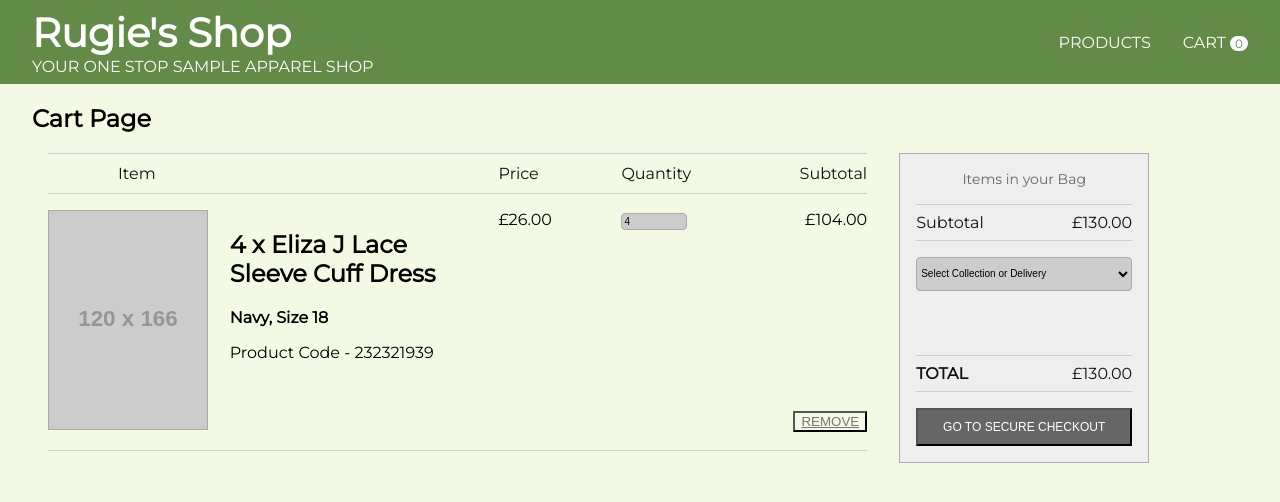
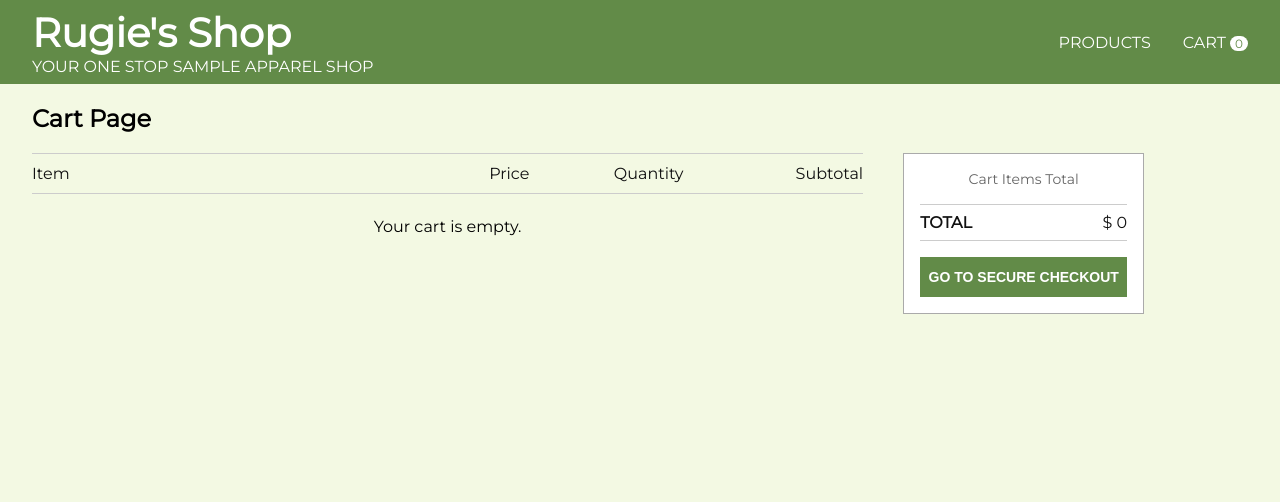
Before and after one commit to norugie/ecommerce-webapp, a React (Create React App) app: page /cart in a window 1280 px wide. Shown: the top 502 px of the page. Built offline with nearby package versions, Linux system fonts and the light colour scheme.

Commit message:
full cart functionality with localstorage

```diff
--- a/src/App.css
+++ b/src/App.css
@@ -3,3 +3,26 @@
     max-width: 1280px;
     margin: 0 auto;
 }
+
+a, button {
+    cursor: pointer;
+}
+
+button {
+    width: 100%;
+    background-color: #628b48;
+    color: #fff;
+    border: 0;
+    font-size: 14px;
+    font-weight: 600;
+    line-height: 20px;
+    position: relative;
+    text-align: center;
+    text-decoration: none;
+    white-space: nowrap;
+    cursor: pointer;
+
+    display: block;
+    text-transform: uppercase;
+    padding: 0.625rem 0;
+}
--- a/src/App.js
+++ b/src/App.js
@@ -1,21 +1,27 @@
 import './App.css';
 import { BrowserRouter as Router, Routes, Route } from 'react-router-dom';
-import { useState } from 'react';
+import { useEffect, useState } from 'react';
 import Navbar from './components/navbar';
 import Products from './pages/products/products';
 import Cart from './pages/cart/cart';
 
 function App() {
-    const [cart, setCart] = useState([]);
+    const [cart, setCart] = useState(localStorage.getItem('cart') ? JSON.parse(localStorage.getItem('cart')) : []);
     const cartNumber = cart.length;
+    const [total, setTotal] = useState(localStorage.getItem('total') ? parseInt(localStorage.getItem('total')) : 0);
 
     function handleAddToCart (product) {
-        let index = cart.findIndex((c) => c.id === product.id);
-        index !== -1 ? console.log("item already exists") : console.log("new item");
-        index !== -1 ? setCart((cart) => cart.map((c) => c.id === product.id ? {...c, quantity: c.quantity + 1 } : c)) : setCart((cart) => [...cart, {...product, quantity: 1}]);
+        let index = cart.findIndex((item) => item.id === product.id);
+
+        index !== -1 ? setCart((cart) => cart.map((item) => item.id === product.id ? {...item, quantity: item.quantity + 1 } : item)) : setCart((cart) => [...cart, {...product, quantity: 1}]);
+
+        setTotal(total + product.price);
     }
 
-    console.log(cart);
+    useEffect(() => {
+        localStorage.setItem('cart', JSON.stringify(cart));
+        localStorage.setItem('total', total);
+    }, [cart, total]);
 
     return (
         <div className='app'>
@@ -31,7 +37,7 @@ function App() {
                     } />
                     <Route path='/cart' element={
                         <div className='container'>
-                            <Cart cart={cart} setCart={setCart} />
+                            <Cart cart={cart} setCart={setCart} total={total} setTotal={setTotal} />
                         </div>
                     }/>
                 </Routes>
--- a/src/components/basket.jsx
+++ b/src/components/basket.jsx
@@ -1,34 +1,19 @@
-function Basket () {
+import Item from './item';
+
+function Basket ({cart, setCart, onChangeItemQuantity, onRemoveItemFromCart}) {
     return (
-        <div class="basket">
-            <div class="basket-labels">
+        <div className='basket'>
+            <div className='basket-labels'>
                 <ul>
-                <li class="item item-heading">Item</li>
-                <li class="price">Price</li>
-                <li class="quantity">Quantity</li>
-                <li class="subtotal">Subtotal</li>
+                    <li className='item item-heading'>Item</li>
+                    <li className='price'>Price</li>
+                    <li className='quantity'>Quantity</li>
+                    <li className='subtotal'>Subtotal</li>
                 </ul>
             </div>
-            <div class="basket-product">
-                <div class="item">
-                <div class="product-cart-image">
-                    <img src="http://placehold.it/120x166" alt="Placholder Image 2" class="product-frame" />
-                </div>
-                <div class="product-details">
-                    <h2><strong><span class="item-quantity">4</span> x Eliza J</strong> Lace Sleeve Cuff Dress</h2>
-                    <p><strong>Navy, Size 18</strong></p>
-                    <p>Product Code - 232321939</p>
-                </div>
-                </div>
-                <div class="price">26.00</div>
-                <div class="quantity">
-                <input type="number" value="4" min="1" class="quantity-field" />
-                </div>
-                <div class="subtotal">104.00</div>
-                <div class="remove">
-                <button>Remove</button>
-                </div>
-            </div>
+
+            {cart.length > 0 ? cart.map((item) => <Item key={item.id} item={item} onChangeItemQuantity={onChangeItemQuantity} onRemoveItemFromCart={onRemoveItemFromCart} />) : <div className='empty-cart'>Your cart is empty.</div>}
+            {cart.length > 0 && <button onClick={() => setCart([])}>Clear Cart</button>}
         </div>
     );
 }
--- /dev/null
+++ b/src/components/item.jsx
@@ -0,0 +1,33 @@
+import { useState } from "react";
+
+function Item ({item, onChangeItemQuantity, onRemoveItemFromCart}) {
+    const [quantity, setQuantity] = useState(item.quantity);
+
+    function onChangeValue (quantity) {
+        setQuantity(parseInt(quantity));
+        onChangeItemQuantity(item, quantity);
+    }
+    return (
+        <div className='basket-product'>
+            <div className='item'>
+                <div className='product-cart-image'>
+                    <img src={item.image} alt={item.name} className='product-frame' />
+                </div>
+                <div className='product-details'>
+                    <h2>{item.name}</h2>
+                    <p>{item.description}</p>
+                </div>
+            </div>
+            <div className='price'>$ {item.price}</div>
+            <div className='quantity'>
+                <input type='number' className='quantity-field' min='1' value={parseInt(quantity)} onChange={(e) => onChangeValue(e.target.value)} />
+            </div>
+            <div className='subtotal'>$ {item.price * quantity}</div>
+            <div className='remove'>
+                <button onClick={() => onRemoveItemFromCart(item)}>Remove</button>
+            </div>
+        </div>
+    );
+}
+
+export default Item;
--- a/src/components/product.jsx
+++ b/src/components/product.jsx
@@ -11,7 +11,7 @@ function Product ({product, setOpen, setSelectedProduct, onAddToCart}) {
             </div>
             <div className='product-info'>
                 <h3 className='product-title'><a href='/#' onClick={() => onOpenProductModal(product)}>{product.name}</a></h3>
-                <h3 className='product-price'>$ {product.price.toFixed(2)}</h3>
+                <h3 className='product-price'>$ {product.price}</h3>
             </div>
             <button className='add-to-cart-btn' onClick={() => onAddToCart(product)}>Add to cart</button>
         </div>
--- a/src/components/summary.jsx
+++ b/src/components/summary.jsx
@@ -1,33 +1,16 @@
-function Summary () {
+function Summary ({total}) {
     return (
         <aside>
-        <div class="summary">
-            <div class="summary-total-items"><span class="total-items"></span> Items in your Bag</div>
-            <div class="summary-subtotal">
-            <div class="subtotal-title">Subtotal</div>
-            <div class="subtotal-value final-value" id="basket-subtotal">130.00</div>
-            <div class="summary-promo hide">
-                <div class="promo-title">Promotion</div>
-                <div class="promo-value final-value" id="basket-promo"></div>
+            <div className='summary'>
+                <div className='summary-total-items'>Cart Items Total</div>
+                <div className='summary-total'>
+                    <div className='total-title'>Total</div>
+                    <div className='total-value final-value'>$ {total}</div>
+                </div>
+                <div className='summary-checkout'>
+                    <button className='checkout-cta'>Go to Secure Checkout</button>
+                </div>
             </div>
-            </div>
-            <div class="summary-delivery">
-            <select name="delivery-collection" class="summary-delivery-selection">
-                <option value="0" selected="selected">Select Collection or Delivery</option>
-                <option value="collection">Collection</option>
-                <option value="first-class">Royal Mail 1st Class</option>
-                <option value="second-class">Royal Mail 2nd Class</option>
-                <option value="signed-for">Royal Mail Special Delivery</option>
-            </select>
-            </div>
-            <div class="summary-total">
-            <div class="total-title">Total</div>
-            <div class="total-value final-value" id="basket-total">130.00</div>
-            </div>
-            <div class="summary-checkout">
-            <button class="checkout-cta">Go to Secure Checkout</button>
-            </div>
-        </div>
         </aside>
     );
 }
--- a/src/pages/cart/cart.css
+++ b/src/pages/cart/cart.css
@@ -1,13 +1,3 @@
-button {
-    background-color: #666;
-    color: #fff;
-  }
-
-  button:hover,
-  button:focus {
-    background-color: #555;
-  }
-
 .product-cart-image img,
 .basket-module,
 .basket-labels,
@@ -28,35 +18,33 @@ button {
     float: left;
 }
 
-  .price:before,
-  .subtotal:before,
-  .subtotal-value:before,
-  .total-value:before,
-  .promo-value:before {
-    content: '£';
+.empty-cart {
+    text-align: center;
+    margin: 4rem 0;
 }
 
-  .hide {
-    display: none;
+.product-details p {
+    font-size: 12px;
 }
 
 .basket,
 aside {
-    padding: 0 1rem;
     box-sizing: border-box;
 }
 
 .basket {
+    padding-right: 20px;
+    padding-bottom: 20px;
     width: 70%;
+}
+
+aside {
+    padding-left: 20px;
+    width: 30%;
 }
 
 .basket-module {
     color: #111;
-  }
-
-  label {
-    display: block;
-    margin-bottom: 0.3125rem;
 }
 
 .basket-labels {
@@ -64,21 +52,16 @@ button {
     border-bottom: 1px solid #ccc;
 }
 
-  ul {
+.basket-labels > ul {
     list-style: none;
     margin: 0;
     padding: 0;
 }
 
-  li {
+.basket-labels > ul > li {
     color: #111;
     display: inline-block;
     padding: 0.625rem 0;
-  }
-
-  li.price:before,
-  li.subtotal:before {
-    content: '';
 }
 
 .item {
@@ -104,18 +87,8 @@ button {
     width: 45%;
 }
 
-  .remove button {
-    background-color: transparent;
-    color: #777;
-    float: none;
-    text-decoration: underline;
-    text-transform: uppercase;
-  }
-
 .item-heading {
     padding-left: 4.375rem;
-    -webkit-box-sizing: border-box;
-    -moz-box-sizing: border-box;
     box-sizing: border-box;
 }
 
@@ -133,22 +106,16 @@ button {
     width: 65%;
 }
 
-  .product-frame {
-    border: 1px solid #aaa;
-  }
-
 .product-details {
     padding: 0 1.5rem;
-    -webkit-box-sizing: border-box;
-    -moz-box-sizing: border-box;
     box-sizing: border-box;
 }
 
 .quantity-field {
-    background-color: #ccc;
+    background-color: #fff;
     border: 1px solid #aaa;
     border-radius: 4px;
-    font-size: 0.625rem;
+    font-size: 14px;
     padding: 2px;
     width: 3.75rem;
 }
@@ -160,13 +127,11 @@ button {
 }
 
 .summary {
-    background-color: #eee;
+    background-color: #fff;
     border: 1px solid #aaa;
     padding: 1rem;
     position: fixed;
-    width: 250px;
-    -webkit-box-sizing: border-box;
-    -moz-box-sizing: border-box;
+    width: calc(20% - 15px);
     box-sizing: border-box;
 }
 
@@ -176,7 +141,6 @@ button {
     text-align: center;
 }
 
-  .summary-subtotal,
 .summary-total {
     border-top: 1px solid #ccc;
     border-bottom: 1px solid #ccc;
@@ -186,41 +150,13 @@ button {
     padding: 0.5rem 0;
 }
 
-  .subtotal-title,
-  .subtotal-value,
 .total-title,
-  .total-value,
-  .promo-title,
-  .promo-value {
+.total-value {
     color: #111;
     float: left;
     width: 50%;
 }
 
-  .summary-promo {
-    -webkit-transition: all .3s ease;
-    -moz-transition: all .3s ease;
-    -o-transition: all .3s ease;
-    transition: all .3s ease;
-  }
-
-  .promo-title {
-    float: left;
-    width: 70%;
-  }
-
-  .promo-value {
-    color: #8B0000;
-    float: left;
-    text-align: right;
-    width: 30%;
-  }
-
-  .summary-delivery {
-    padding-bottom: 3rem;
-  }
-
-  .subtotal-value,
 .total-value {
     text-align: right;
 }
@@ -234,26 +170,6 @@ button {
     display: block;
 }
 
-  .checkout-cta {
-    display: block;
-    float: none;
-    font-size: 0.75rem;
-    text-align: center;
-    text-transform: uppercase;
-    padding: 0.625rem 0;
-    width: 100%;
-  }
-
-  .summary-delivery-selection {
-    background-color: #ccc;
-    border: 1px solid #aaa;
-    border-radius: 4px;
-    display: block;
-    font-size: 0.625rem;
-    height: 34px;
-    width: 100%;
-  }
-
 @media screen and (max-width: 640px) {
     aside,
     .basket,
@@ -262,44 +178,62 @@ button {
     .remove {
         width: 100%;
     }
+
+    .basket {
+        padding: 5px;
+    }
+
     .basket-labels {
         display: none;
     }
+
     .basket-module {
         margin-bottom: 1rem;
     }
+
     .item {
         margin-bottom: 1rem;
     }
+
     .product-cart-image {
         width: 40%;
     }
+
     .product-details {
         width: 60%;
     }
-    .price,
+
+    .price {
+        width: 33%;
+    }
+
+    .quantity {
+        text-align: center;
+        width: 33%;
+    }
+
     .subtotal {
         width: 33%;
     }
-    .quantity {
-      text-align: center;
-      width: 34%;
-    }
+
     .quantity-field {
         float: none;
     }
+
     .remove {
       bottom: 0;
       text-align: left;
       margin-top: 0.75rem;
       position: relative;
     }
-    .remove button {
-      padding: 0;
-    }
+
     .summary {
         margin-top: 1.25rem;
         position: relative;
+    }
+
+    aside {
+        padding: 20px 5px;
     }
 }
 
@@ -307,6 +241,7 @@ button {
     aside {
         padding: 0 1rem 0 0;
     }
+
     .summary {
         width: 28%;
     }
@@ -316,6 +251,7 @@ button {
     main {
         width: 100%;
     }
+
     .product-details {
         padding: 0 1rem;
     }
--- a/src/pages/cart/cart.jsx
+++ b/src/pages/cart/cart.jsx
@@ -1,15 +1,29 @@
-import React from 'react';
 import Basket from '../../components/basket';
 import Summary from '../../components/summary';
 import './cart.css';
 
-function Cart () {
+function Cart ({cart, setCart, total, setTotal}) {
+    function handleUpdateCartItemQuantity (cartItem, quantity) {
+        total = total - (cartItem.price * cartItem.quantity);
+        total = total + (cartItem.price * quantity);
+
+        setTotal(total);
+
+        setCart((cart) => cart.map((item) => item.id === cartItem.id ? {...item, quantity: quantity } : item));
+    }
+
+    function handleRemoveItemFromCart (cartItem) {
+        total = total - (cartItem.price * cartItem.quantity);
+        setTotal(total);
+        setCart((cart) => cart.filter((item) => item.id !== cartItem.id));
+    }
+
     return(
         <>
             <h2>Cart Page</h2>
             <div className='cart'>
-                <Basket />
-                <Summary />
+                <Basket cart={cart} setCart={setCart} onChangeItemQuantity={handleUpdateCartItemQuantity} onRemoveItemFromCart={handleRemoveItemFromCart} />
+                <Summary total={total} />
             </div>
         </>
     );
--- a/src/pages/products/products.jsx
+++ b/src/pages/products/products.jsx
@@ -9,7 +9,6 @@ function Products({onAddToCart}) {
     const [open, setOpen] = useState(false);
     const [selectedProduct, setSelectedProduct] = useState(null);
     const [search, setSearch] = useState('');
-    console.log(open);
 
     return(
         <>
```
Also changed, not shown: src/components/modal.css (+5 -15 lines), src/components/navbar.css (+4 -4 lines), src/pages/products/products.css (+8 -16 lines). Lines whose indentation alone changed are shown as unchanged.
